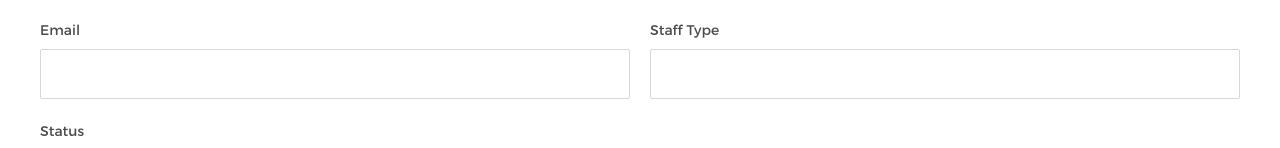
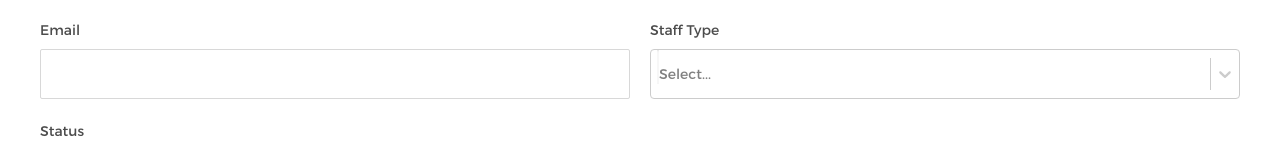
Before and after one commit to socaseinpoint/boss, a React (Create React App) app: page / in a window 1280 px wide. Shown: the part 286-434 px from the top of the page. Built offline with nearby package versions, Linux system fonts and the light colour scheme.

Commit message:
Add react-select

```diff
--- a/package.json
+++ b/package.json
@@ -3,6 +3,7 @@
   "version": "0.1.0",
   "private": true,
   "dependencies": {
+    "classnames": "^2.2.6",
     "final-form": "^4.18.5",
     "prop-types": "^15.7.2",
     "react": "^16.10.2",
@@ -10,6 +11,7 @@
     "react-final-form": "^6.3.0",
     "react-redux": "^7.1.1",
     "react-scripts": "3.2.0",
+    "react-select": "^3.0.8",
     "redux": "^4.0.4"
   },
   "scripts": {
--- a/src/components/base/form/index.js
+++ b/src/components/base/form/index.js
@@ -2,12 +2,12 @@ import Input from './input';
 import CheckboxInput from './checkbox-input';
 import Label from './label';
 import InputGroup from './input-group';
-import Select from './select';
+import SelectInput from './select';
 
 export {
   Input,
   CheckboxInput,
-  Select,
+  SelectInput,
   Label,
   InputGroup,
 };
--- a/src/components/base/form/select/Select.js
+++ b/src/components/base/form/select/Select.js
@@ -1,10 +1,49 @@
 import React from 'react';
 import PropTypes from 'prop-types';
+import { Field } from 'react-final-form';
+import Select from 'react-select';
 
-const Select = ({ children }) => <select>{children}</select>;
-
-Select.propTypes = {
-  children: PropTypes.node.isRequired,
+const customStyles = {
+  control: (base) => ({
+    ...base,
+    minHeight: 30,
+  }),
+  dropdownIndicator: (base) => ({
+    ...base,
+    padding: 4,
+  }),
+  clearIndicator: (base) => ({
+    ...base,
+    padding: 4,
+  }),
+  valueContainer: (base) => ({
+    ...base,
+    padding: '0px 6px',
+  }),
+  input: (base) => ({
+    ...base,
+    margin: 0,
+    padding: 0,
+  }),
 };
 
-export default Select;
+const SelectInput = ({ name, options }) => (
+  <Field
+    name={name}
+    parse={(val) => val && val.value}
+    render={() => (
+      <Select
+        isSearchable="false"
+        styles={customStyles}
+        options={options}
+      />
+    )}
+  />
+);
+
+SelectInput.propTypes = {
+  name: PropTypes.string.isRequired,
+  options: PropTypes.string.isRequired,
+};
+
+export default SelectInput;
--- a/src/components/base/form/select/index.js
+++ b/src/components/base/form/select/index.js
@@ -1,3 +1,3 @@
-import Select from './Select';
+import SelectInput from './Select';
 
-export default Select;
+export default SelectInput;
--- a/src/components/partials/dropdown/form/DashboardFilterForm.js
+++ b/src/components/partials/dropdown/form/DashboardFilterForm.js
@@ -5,6 +5,7 @@ import {
   Label,
   InputGroup,
   CheckboxInput,
+  SelectInput,
 } from '../../../base/form';
 import Button from '../../../base/button';
 
@@ -51,7 +52,7 @@ const DashboardFilterForm = () => (
 
             <InputGroup>
               <Label>Staff Type</Label>
-              <Field name="stafftype" component={Input} placeholder="First Name" />
+              <SelectInput name="stafftype" />
             </InputGroup>
 
             <div className="boss-form__field boss-form__field_justify_end boss-form__field_no-label">
```
Also changed, not shown: 1 other file (tests, documents, lock files or other folders).
